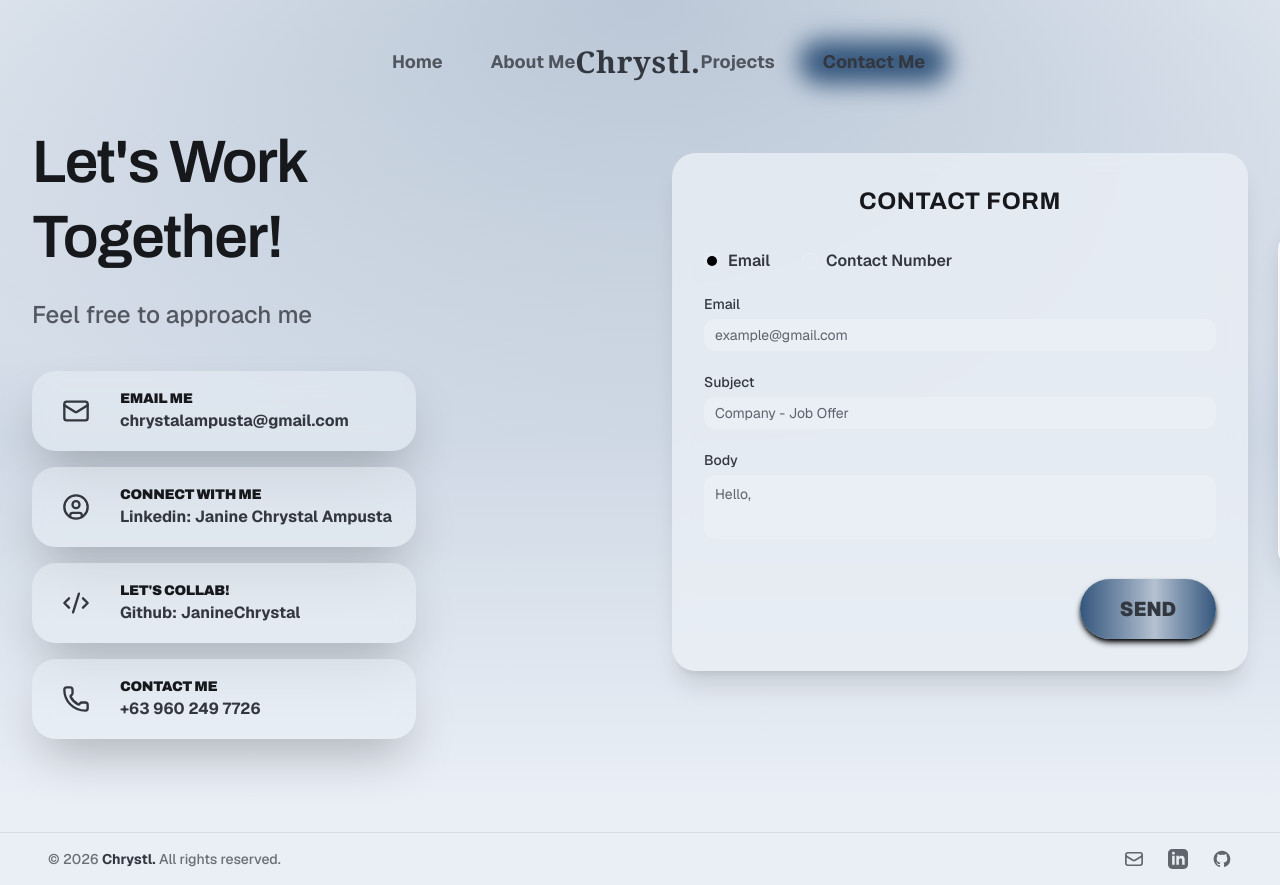
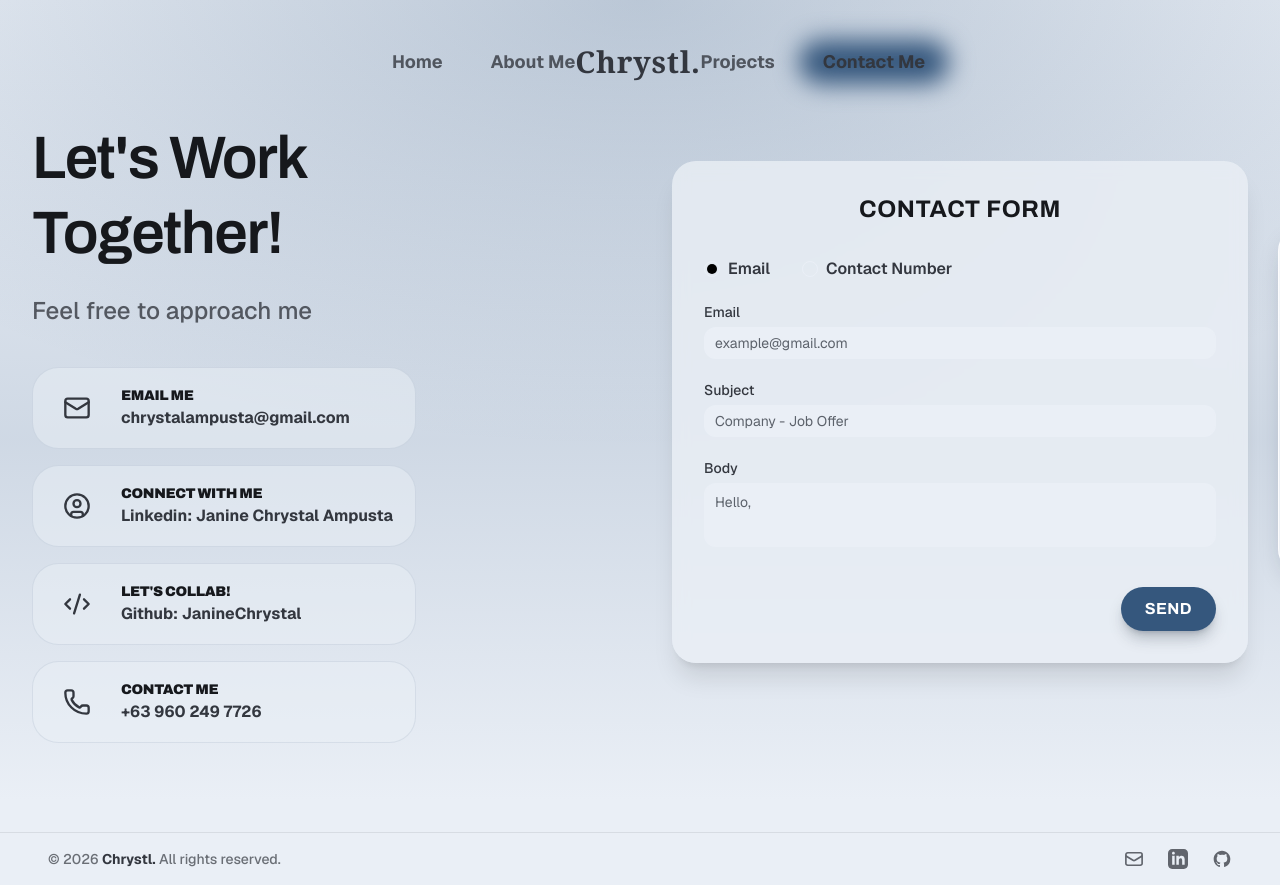
Before and after one commit to JanineChrystal/SE-Internship-Projects-2026, a Next.js app in the folder janine-portfolio/: page /contact in a window 1280 px wide. Built offline with nearby package versions, Linux system fonts and the light colour scheme; no server answers.

Commit message:
feat(ui): Rebuild primitives on cva with glass, neu and asChild support

```diff
--- a/janine-portfolio/src/app/(home)/components/sections/hero.tsx
+++ b/janine-portfolio/src/app/(home)/components/sections/hero.tsx
@@ -37,9 +37,9 @@ const Hero = () => {
 						Software Engineer
 					</h2>
 					<div>
-						<Link href="/projects">
-							<Button>VIEW PROJECTS</Button>
-						</Link>
+						<Button asChild size="lg">
+							<Link href="/projects">VIEW PROJECTS</Link>
+						</Button>
 					</div>
 				</AnimTarget>
 			</div>
--- a/janine-portfolio/src/app/contact/components/contactForm.tsx
+++ b/janine-portfolio/src/app/contact/components/contactForm.tsx
@@ -23,7 +23,12 @@ function SubmitButton() {
 	const { pending } = useFormStatus();
 
 	return (
-		<Button type="submit" disabled={pending} className="w-full md:w-auto px-8">
+		<Button
+			type="submit"
+			variant="solid"
+			disabled={pending}
+			className="w-full md:w-auto"
+		>
 			{pending ? "SENDING..." : "SEND"}
 		</Button>
 	);
--- a/janine-portfolio/src/app/globals.css
+++ b/janine-portfolio/src/app/globals.css
@@ -239,7 +239,6 @@
 	--text-h2: clamp(1.75rem, 3.6vw, 2.75rem);
 	--text-h3: clamp(1.25rem, 2vw, 1.6rem);
 	--text-lead: clamp(1.05rem, 1.5vw, 1.3rem);
-	--text-label: 0.75rem;
 }
 
 /* ============================================================
@@ -320,9 +319,12 @@
    SURFACE EFFECTS
    ============================================================ */
 
-/* Glass - for buttons, panels and floating controls */
+/* Glass - for buttons, panels and floating controls
+   isolation + negative z-index keeps the sheen above the
+   background but behind the content */
 .surface-glass {
 	position: relative;
+	isolation: isolate;
 	background: var(--glass-fill);
 	border: 1px solid var(--glass-edge);
 	box-shadow:
@@ -337,6 +339,7 @@
 	content: "";
 	position: absolute;
 	inset: 0;
+	z-index: -1;
 	border-radius: inherit;
 	pointer-events: none;
 	background: linear-gradient(
@@ -384,9 +387,9 @@
 /* ============================================================
    TYPOGRAPHY HELPERS
    ============================================================ */
-.text-label {
+.eyebrow {
 	font-family: var(--font-mono);
-	font-size: var(--text-label);
+	font-size: 0.75rem;
 	font-weight: 700;
 	letter-spacing: 0.14em;
 	text-transform: uppercase;
--- a/janine-portfolio/src/app/not-found.tsx
+++ b/janine-portfolio/src/app/not-found.tsx
@@ -24,9 +24,9 @@ const NotFoundPage = () => {
 			</p>
 
 			<div className="flex flex-col sm:flex-row items-center gap-6">
-				<Link href="/">
-					<Button>BACK TO HOME</Button>
-				</Link>
+				<Button asChild size="lg">
+					<Link href="/">BACK TO HOME</Link>
+				</Button>
 
 				<TextLink href="/projects" className="text-foreground">
 					<span>View projects instead</span>
--- a/janine-portfolio/src/components/ui/buttons/button.tsx
+++ b/janine-portfolio/src/components/ui/buttons/button.tsx
@@ -1,17 +1,58 @@
-import type React from "react";
+import { cva, type VariantProps } from "class-variance-authority";
+import { Slot } from "radix-ui";
+import type * as React from "react";
+import { cn } from "@/lib/utils";
 
-interface ButtonProps extends React.ButtonHTMLAttributes<HTMLButtonElement> {
-	children: React.ReactNode;
+// Button variants - glass is the house style, solid carries primary actions
+export const buttonVariants = cva(
+	"inline-flex items-center justify-center gap-2 rounded-full font-display font-bold tracking-wide whitespace-nowrap transition-[transform,background-color,box-shadow,opacity] duration-200 hover:-translate-y-0.5 active:translate-y-0 disabled:pointer-events-none disabled:opacity-60 [&_svg]:shrink-0",
+	{
+		variants: {
+			variant: {
+				glass: "surface-glass text-ink-strong hover:bg-accent/15",
+				solid:
+					"bg-accent text-surface-top shadow-lg shadow-el-deep/25 hover:opacity-90",
+				outline:
+					"border border-accent/40 text-accent-ink hover:bg-accent/10 hover:border-accent/70",
+				ghost: "text-accent-ink hover:bg-accent/10",
+			},
+			size: {
+				sm: "h-9 px-4 text-sm",
+				md: "h-11 px-6 text-base",
+				lg: "h-14 px-9 text-lg",
+			},
+		},
+		defaultVariants: {
+			variant: "glass",
+			size: "md",
+		},
+	},
+);
+
+export interface ButtonProps
+	extends React.ButtonHTMLAttributes<HTMLButtonElement>,
+		VariantProps<typeof buttonVariants> {
+	// Renders the child element instead of a button
+	// Use when wrapping a Link so no anchor nests inside a button
+	asChild?: boolean;
 }
 
-const Button = ({ children, className = "", ...props }: ButtonProps) => {
+const Button = ({
+	className,
+	variant,
+	size,
+	asChild = false,
+	type,
+	...props
+}: ButtonProps) => {
+	const Component = asChild ? Slot.Root : "button";
+
 	return (
-		<button
-			className={`btn-gradient-brand text-foreground font-black text-xl px-10 py-4 rounded-full shadow-md shadow-black hover:scale-105 transition-transform ${className}`}
+		<Component
+			className={cn(buttonVariants({ variant, size }), className)}
+			{...(asChild ? {} : { type: type ?? "button" })}
 			{...props}
-		>
-			{children}
-		</button>
+		/>
 	);
 };
 
--- a/janine-portfolio/src/components/ui/cards/card.tsx
+++ b/janine-portfolio/src/components/ui/cards/card.tsx
@@ -1,17 +1,47 @@
-import type React from "react";
-import { twMerge } from "tailwind-merge";
+import { cva, type VariantProps } from "class-variance-authority";
+import type * as React from "react";
+import { cn } from "@/lib/utils";
 
-interface CardProps {
+// Card variants - neu paints its own flat surface, which the
+// neumorphic shadow pair needs in order to read correctly
+export const cardVariants = cva("rounded-2xl", {
+	variants: {
+		variant: {
+			plain: "bg-surface-raised border border-border",
+			glass: "surface-glass",
+			neu: "surface-neu",
+			neuInset: "surface-neu-inset",
+		},
+		padding: {
+			none: "p-0",
+			sm: "p-4",
+			md: "p-5 md:p-8",
+			lg: "p-6 md:p-12",
+		},
+	},
+	defaultVariants: {
+		variant: "plain",
+		padding: "md",
+	},
+});
+
+export interface CardProps
+	extends React.HTMLAttributes<HTMLDivElement>,
+		VariantProps<typeof cardVariants> {
 	children: React.ReactNode;
-	className?: string;
 }
 
-const Card = ({ children, className = "" }: CardProps) => {
+const Card = ({
+	children,
+	className,
+	variant,
+	padding,
+	...props
+}: CardProps) => {
 	return (
 		<div
-			className={twMerge(
-				`bg-background backdrop-blur-md rounded-3xl shadow-2xl p-5 md:p-12 ${className}`,
-			)}
+			className={cn(cardVariants({ variant, padding }), className)}
+			{...props}
 		>
 			{children}
 		</div>
--- a/janine-portfolio/src/components/ui/cards/project-card.tsx
+++ b/janine-portfolio/src/components/ui/cards/project-card.tsx
@@ -1,4 +1,5 @@
 import Image from "next/image";
+import Tag from "@/src/components/ui/tags/tag";
 import Card from "../cards/card";
 import type { BaseCardItem } from ".";
 
@@ -49,13 +50,7 @@ const ProjectCard = ({
 				{tags && tags.length > 0 && (
 					<div className="flex flex-wrap gap-2 pt-4 mt-auto">
 						{tags.map((tag) => (
-							<span
-								key={tag}
-								// Tied tags to  active element color (Water/Fire/Earth/Air) for a custom theme pop
-								className="text-xs font-medium bg-(--active-element)/10 text-(--active-element) border border-(--active-element)/20 px-2.5 py-1 shadow-sm rounded-full"
-							>
-								{tag}
-							</span>
+							<Tag key={tag}>{tag}</Tag>
 						))}
 					</div>
 				)}
--- /dev/null
+++ b/janine-portfolio/src/components/ui/media/image-frame.tsx
@@ -0,0 +1,68 @@
+import { cva, type VariantProps } from "class-variance-authority";
+import Image from "next/image";
+import { cn } from "@/lib/utils";
+
+// Frame variants - neu is the house style for photography,
+// matching the neumorphism reference
+export const frameVariants = cva("relative overflow-hidden rounded-2xl", {
+	variants: {
+		variant: {
+			neu: "surface-neu p-3",
+			neuInset: "surface-neu-inset p-3",
+			glass: "surface-glass p-3",
+			bare: "p-0",
+		},
+	},
+	defaultVariants: {
+		variant: "neu",
+	},
+});
+
+export interface ImageFrameProps extends VariantProps<typeof frameVariants> {
+	src: string;
+	alt: string;
+	className?: string;
+	imageClassName?: string;
+	// Aspect ratio applied to the inner image area, e.g. "4 / 5"
+	ratio?: string;
+	sizes?: string;
+	// Only the hero portrait should opt out of lazy loading
+	priority?: boolean;
+	fit?: "cover" | "contain";
+}
+
+const ImageFrame = ({
+	src,
+	alt,
+	className,
+	imageClassName,
+	variant,
+	ratio = "4 / 3",
+	sizes = "(max-width: 768px) 100vw, 50vw",
+	priority = false,
+	fit = "cover",
+}: ImageFrameProps) => {
+	return (
+		<div className={cn(frameVariants({ variant }), className)}>
+			<div
+				className="relative w-full rounded-xl overflow-hidden"
+				style={{ aspectRatio: ratio }}
+			>
+				<Image
+					src={src}
+					alt={alt}
+					fill
+					sizes={sizes}
+					priority={priority}
+					loading={priority ? undefined : "lazy"}
+					className={cn(
+						fit === "cover" ? "object-cover" : "object-contain",
+						imageClassName,
+					)}
+				/>
+			</div>
+		</div>
+	);
+};
+
+export default ImageFrame;
--- /dev/null
+++ b/janine-portfolio/src/components/ui/tags/tag.tsx
@@ -0,0 +1,41 @@
+import { cva, type VariantProps } from "class-variance-authority";
+import type * as React from "react";
+import { cn } from "@/lib/utils";
+
+// Tag variants - accent keys off the active element palette
+export const tagVariants = cva(
+	"inline-flex items-center rounded-full font-mono font-medium tracking-wide whitespace-nowrap",
+	{
+		variants: {
+			variant: {
+				accent: "bg-accent/12 text-accent-ink border border-accent/25",
+				muted: "bg-surface-raised text-ink-muted border border-border",
+				solid: "bg-accent text-surface-top border border-transparent",
+			},
+			size: {
+				sm: "px-2 py-0.5 text-[0.7rem]",
+				md: "px-2.5 py-1 text-xs",
+			},
+		},
+		defaultVariants: {
+			variant: "accent",
+			size: "md",
+		},
+	},
+);
+
+export interface TagProps
+	extends React.HTMLAttributes<HTMLSpanElement>,
+		VariantProps<typeof tagVariants> {
+	children: React.ReactNode;
+}
+
+const Tag = ({ children, className, variant, size, ...props }: TagProps) => {
+	return (
+		<span className={cn(tagVariants({ variant, size }), className)} {...props}>
+			{children}
+		</span>
+	);
+};
+
+export default Tag;
--- a/janine-portfolio/src/components/ui/typography/section-title.tsx
+++ b/janine-portfolio/src/components/ui/typography/section-title.tsx
@@ -1,27 +1,50 @@
 import { cn } from "@/lib/utils";
 
 interface SectionTitleProps {
+	title: string;
+	// Small mono label sitting above the heading
+	eyebrow?: string;
+	description?: string;
+	align?: "left" | "center";
+	as?: "h1" | "h2" | "h3";
 	className?: string;
-	align?: "left" | "center";
-	title: string;
 }
 
 const SectionTitle = ({
 	title,
+	eyebrow,
+	description,
 	align = "center",
-	className = "",
+	as: Heading = "h2",
+	className,
 }: SectionTitleProps) => {
-	const alignmentType = align === "left" ? "text-left" : "text-center";
+	const isCentered = align === "center";
 
 	return (
-		<h2
+		<div
 			className={cn(
-				`text-3xl md:text-4xl lg:text-5xl mb-8 md:mb-10 lg:mb-12 text-foreground font-black tracking-tight ${alignmentType}`,
+				"flex flex-col gap-3 mb-8 md:mb-12",
+				isCentered ? "items-center text-center" : "items-start text-left",
 				className,
 			)}
 		>
-			{title}
-		</h2>
+			{eyebrow && <span className="eyebrow">{eyebrow}</span>}
+
+			<Heading className="text-h2 font-extrabold text-ink-strong">
+				{title}
+			</Heading>
+
+			{description && (
+				<p
+					className={cn(
+						"text-lead text-ink-muted max-w-2xl",
+						isCentered && "mx-auto",
+					)}
+				>
+					{description}
+				</p>
+			)}
+		</div>
 	);
 };
 
```
